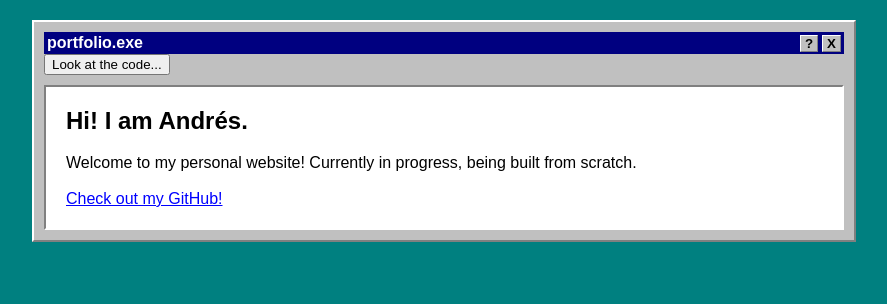
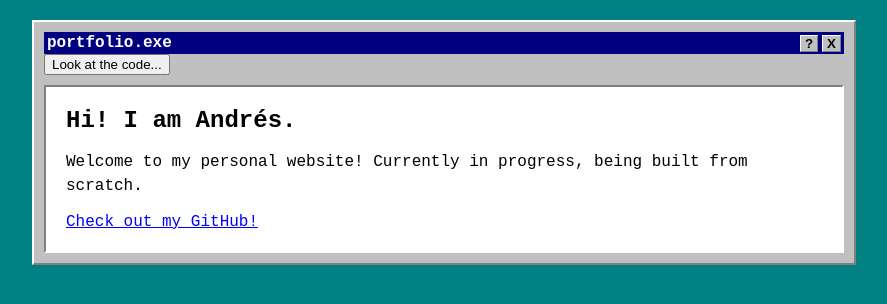
Before and after one commit to avilldev/avilldev.github.io, a plain HTML site: page index.html in a window 1280 px wide. Shown: the whole page, without its empty margins (196-1083 px from the left). Drawn offline with Linux system fonts and the light colour scheme.

Commit message:
Modified the styling for hyperlinks and added a custom pixelated cursor.

```diff
--- a/style.css
+++ b/style.css
@@ -6,7 +6,7 @@
     --text-color: #000000;
     --border-light: #ffffff;
     --border-dark: #808080;
-    --font-main: 'MS Sans Serif', Arial, sans-serif;
+    --font-main: 'Courier New', Courier, monospace;
 }
 
 body {
@@ -14,6 +14,7 @@ body {
     margin: 0;
     padding: 20px;
     font-family: var(--font-main);
+    cursor: url('assets/imgs/cursor.png'), auto;
 }
 
 .theme-wrapper {
@@ -53,6 +54,7 @@ body {
     border-right: 1px solid var(--border-dark);
     font-weight: bold;
     padding: 0 4px;
+    cursor: url('assets/imgs/cursor.png'), pointer;
 }
 
 main {
@@ -79,4 +81,9 @@ main p {
 a {
     color: #0000ff;
     text-decoration: underline;
+    cursor: url('assets/imgs/cursor.png'), pointer;
 }
+
+a:visited {
+    color: #800080;
+}
```
Also changed, not shown: assets/imgs/cursor.png (added).
